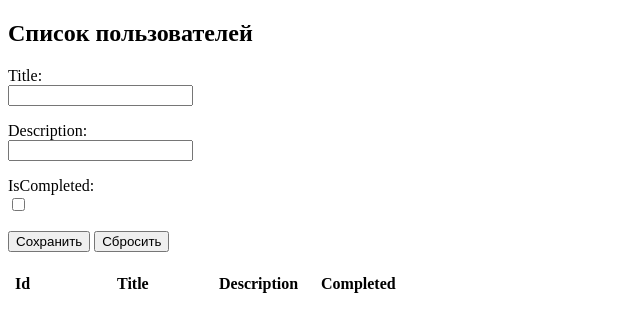
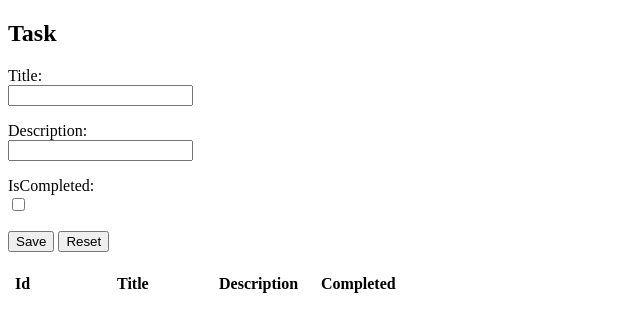
Before and after one commit to Destinatlon/NodeMongo, a website: page public/index.html in a window 1280 px wide. Shown: the whole page, without its empty margins (0-640 px from the left). Drawn offline with Linux system fonts and the light colour scheme; no server answers.

Commit message:
title change

```diff
--- a/public/index.html
+++ b/public/index.html
@@ -7,7 +7,7 @@
     </style>
 </head>
 <body>
-<h2>Список пользователей</h2>
+<h2>Task</h2>
 <form name="taskForm">
     <input type="hidden" name="id" value="0" />
     <p>
@@ -23,8 +23,8 @@
         <input name="isCompleted" type="checkbox" />
     </p>
     <p>
-        <button id="submitBtn" type="submit">Сохранить</button>
-        <button id="resetBtn">Сбросить</button>
+        <button id="submitBtn" type="submit">Save</button>
+        <button id="resetBtn">Reset</button>
     </p>
 </form>
 <table>
@@ -142,7 +142,7 @@
         const editLink = document.createElement("a");
         editLink.setAttribute("data-id", task._id);
         editLink.setAttribute("class", "btn");
-        editLink.append("Изменить");
+        editLink.append("Change");
         editLink.addEventListener("click", e => {
             e.preventDefault();
             GetTask(task._id);
@@ -152,7 +152,7 @@
         const removeLink = document.createElement("a");
         removeLink.setAttribute("data-id", task._id);
         removeLink.setAttribute("class", "btn");
-        removeLink.append("Удалить");
+        removeLink.append("Delete");
         removeLink.addEventListener("click", e => {
             e.preventDefault();
             DeleteTask(task._id);
```
